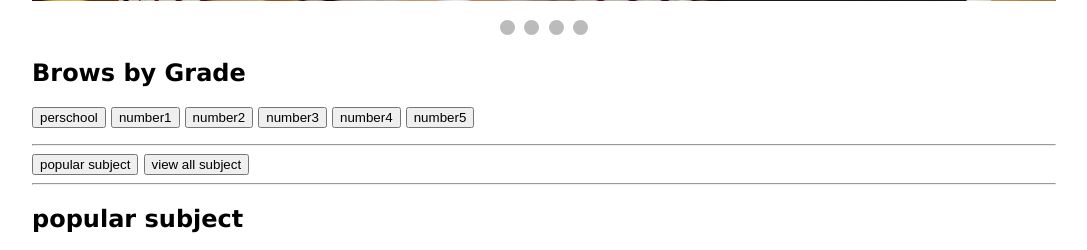
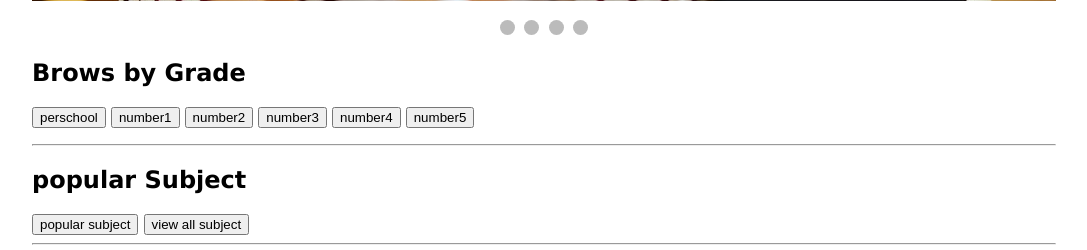
Before and after one commit to ChamodyaRumindi/Online_Educational_Gaming_System, a PHP site: the page made by main h.php in a window 1280 px wide. Shown: the part 660-910 px from the top of the page, without its empty margins (96-1183 px from the left). Run offline with PHP 8.4, Linux system fonts and the light colour scheme.

Commit message:
Update main h.php

```diff
--- a/main h.php
+++ b/main h.php
@@ -94,12 +94,13 @@ function showSlides(n) {
 <hr>
 
 <!--popular subject-->
+<h2>popular Subject</h2>
 <button class="button button2">popular subject</button>
 <button class="button button2">view all subject</button>
 
 <hr>
 <!--popular Game-->
-<h2>popular subject</h2>
+<h2>popular Game</h2>
 <div class="box">
 				<div class="bicon">
 					<img src="images/game4.png" class="logbcon">
```
